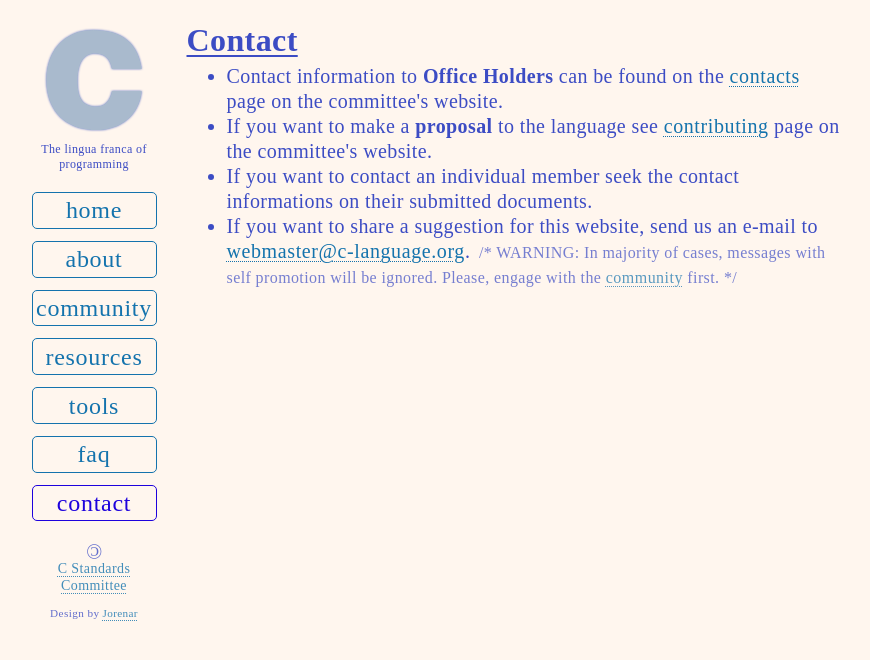
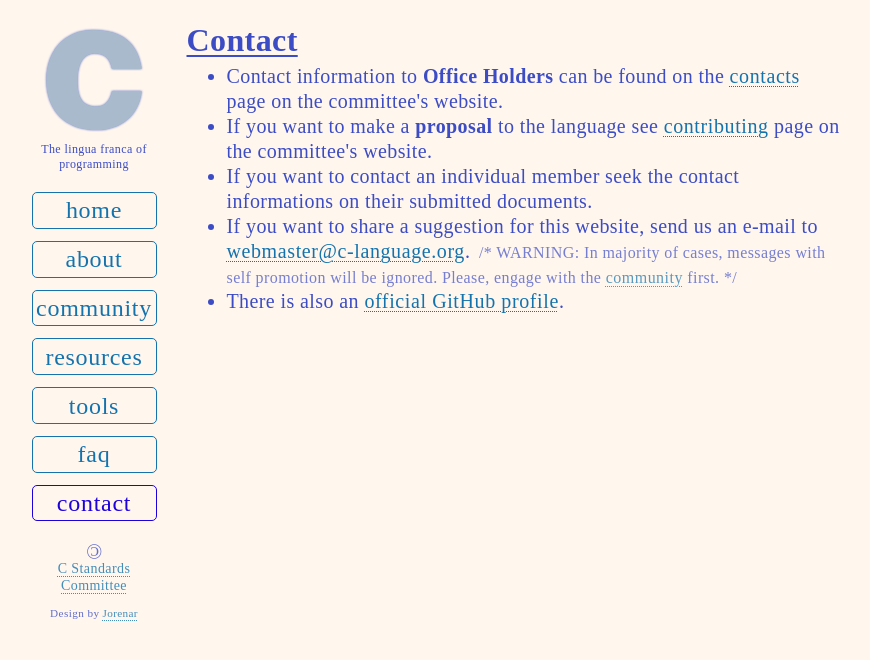
Before and after one commit to c-lang-org/c-www-homepage, a Jekyll site: the page built from _pages/contact.html, in a window 1280 px wide. Shown: the top 660 px of the page, without its empty margins (201-1071 px from the left). Built offline with Jekyll 4.4.1, drawn with Linux system fonts in a browser that asks for light colours.

Commit message:
Link to GH profile on contact page

```diff
--- a/_pages/contact.html
+++ b/_pages/contact.html
@@ -24,4 +24,7 @@ permalink: /contact
       Please, engage with the <a href="/community">community</a> first.
     </x-cmt>
   </li>
+  <li>
+    There is also an <a href="https://github.com/c-lang-org">official GitHub profile</a>.
+  </li>
 </ul>
```
